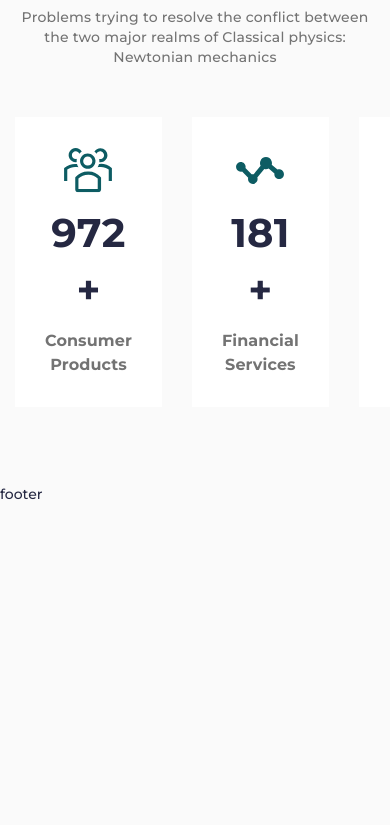
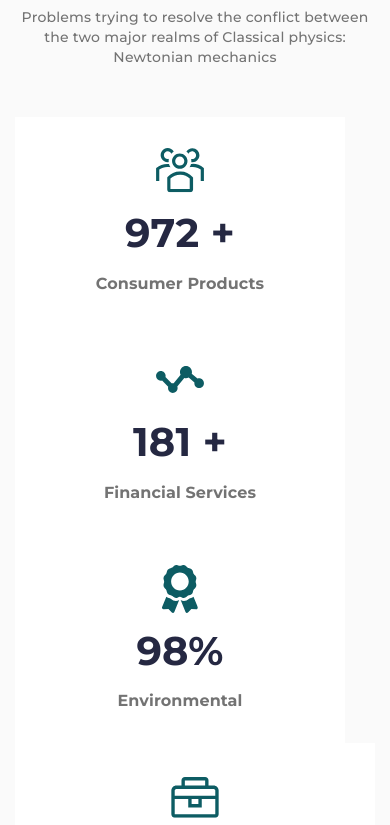
Before and after one commit to pgeowng/fl-projects, a website: page 04-relvise/index.html in a window 390 px wide. Shown: the part 1619-2444 px from the top of the page. Before the commit the page ends 2120 px from the top, so only its background shows below. Drawn offline with Linux system fonts and the light colour scheme.

Commit message:
add: minor

```diff
--- a/04-relvise/scss/main.scss
+++ b/04-relvise/scss/main.scss
@@ -377,8 +377,14 @@ html, body {
 
 .stats {
   display: flex;
+  flex-wrap: wrap;
+
   &__column {
     flex: 1 0 0;
+
+    @media(max-width: 767px) {
+      flex: 1 0 50%;
+    }
 
     &:not(:last-child) {
       margin-right: 30px;
```
Also changed, not shown: 04-relvise/css/main.css.
